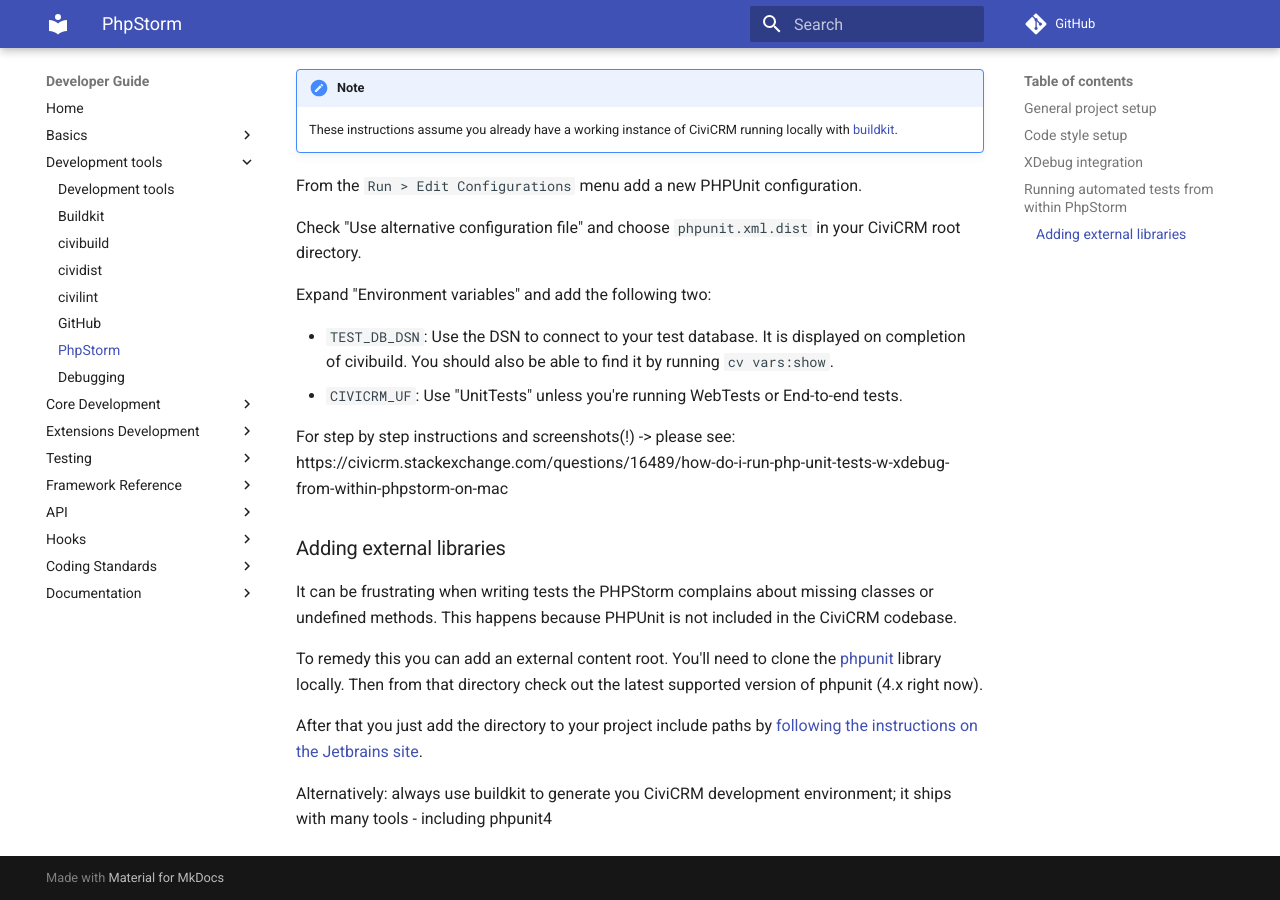
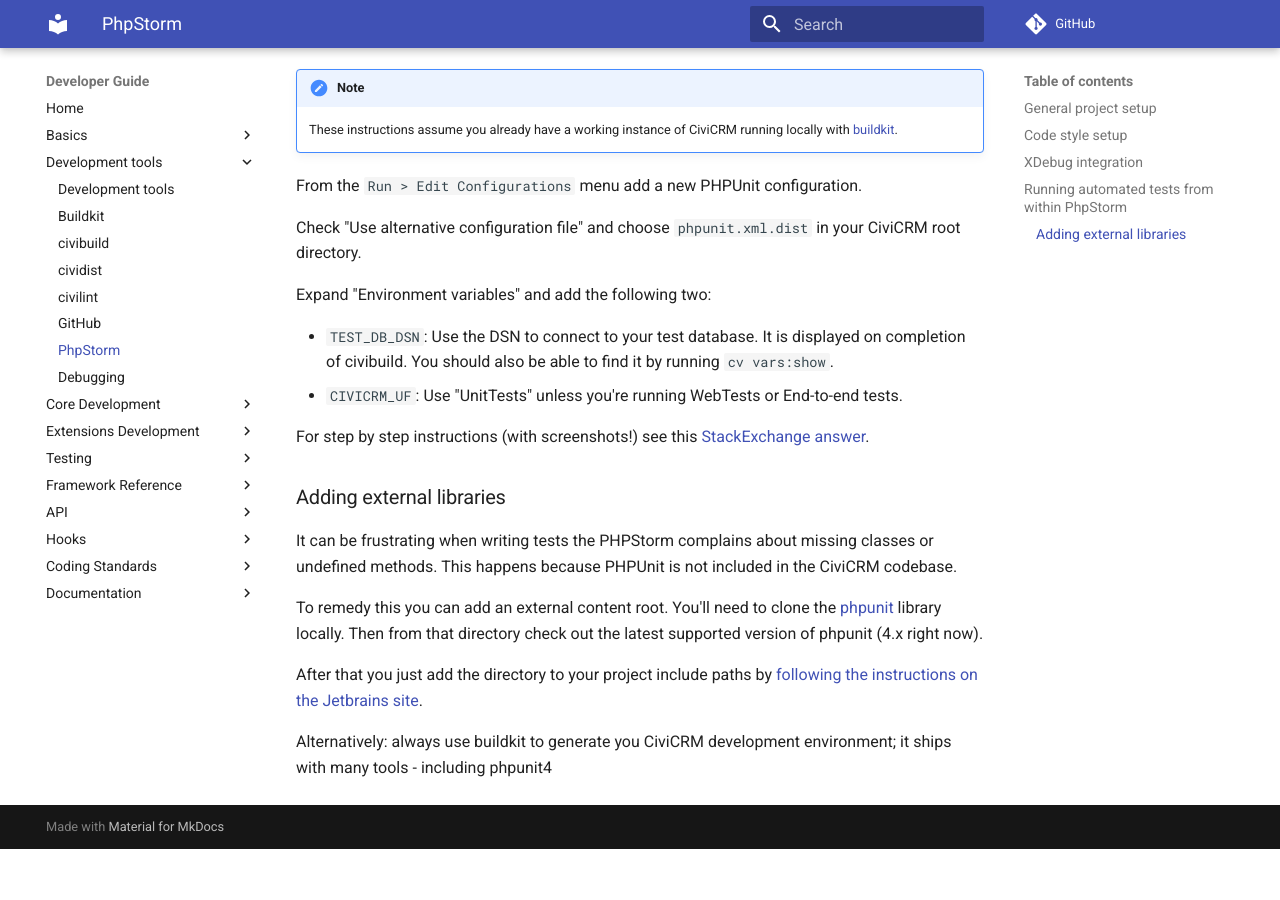
Before and after one commit to civicrm/civicrm-dev-docs, an MkDocs documentation site: the page built from docs/tools/phpstorm.md, in a window 1280 px wide and 900 px high, scrolled down 1254 px. Built offline with MkDocs 1.6.1 and Material for MkDocs 9.7.7, drawn with Linux system fonts in a browser that asks for light colours; comment, search, counter and statistics services are not loaded; old or Windows-style settings are respelled for this version of MkDocs; after the commit the page ends 2103 px from its top, so only the background shows below that.

Commit message:
Improve display of external link

```diff
--- a/docs/tools/phpstorm.md
+++ b/docs/tools/phpstorm.md
@@ -48,7 +48,7 @@
 - `CIVICRM_UF`: Use "UnitTests" unless you're running WebTests or End-to-end
 tests.
 
-For step by step instructions and screenshots(!) -> please see: https://civicrm.stackexchange.com/questions/16489/how-do-i-run-php-unit-tests-w-xdebug-from-within-phpstorm-on-mac
+For step by step instructions (with screenshots!) see this [StackExchange answer](https://civicrm.stackexchange.com/questions/16489/how-do-i-run-php-unit-tests-w-xdebug-from-within-phpstorm-on-mac/16497#16497).
 
 ### Adding external libraries
 
```
